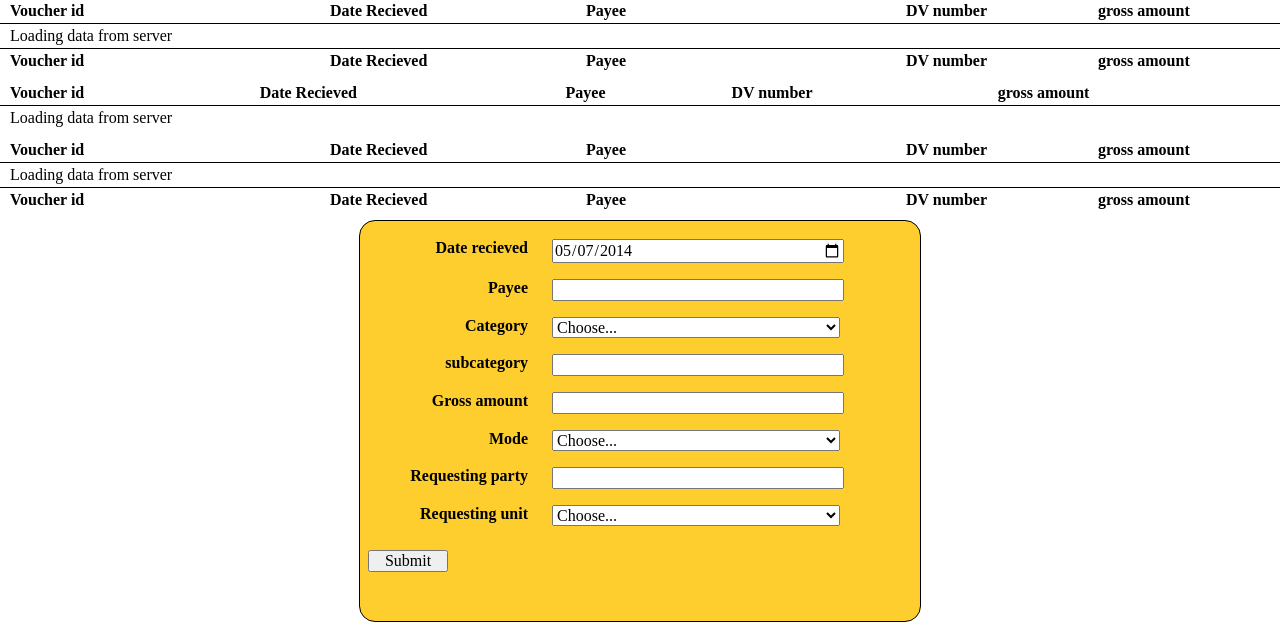
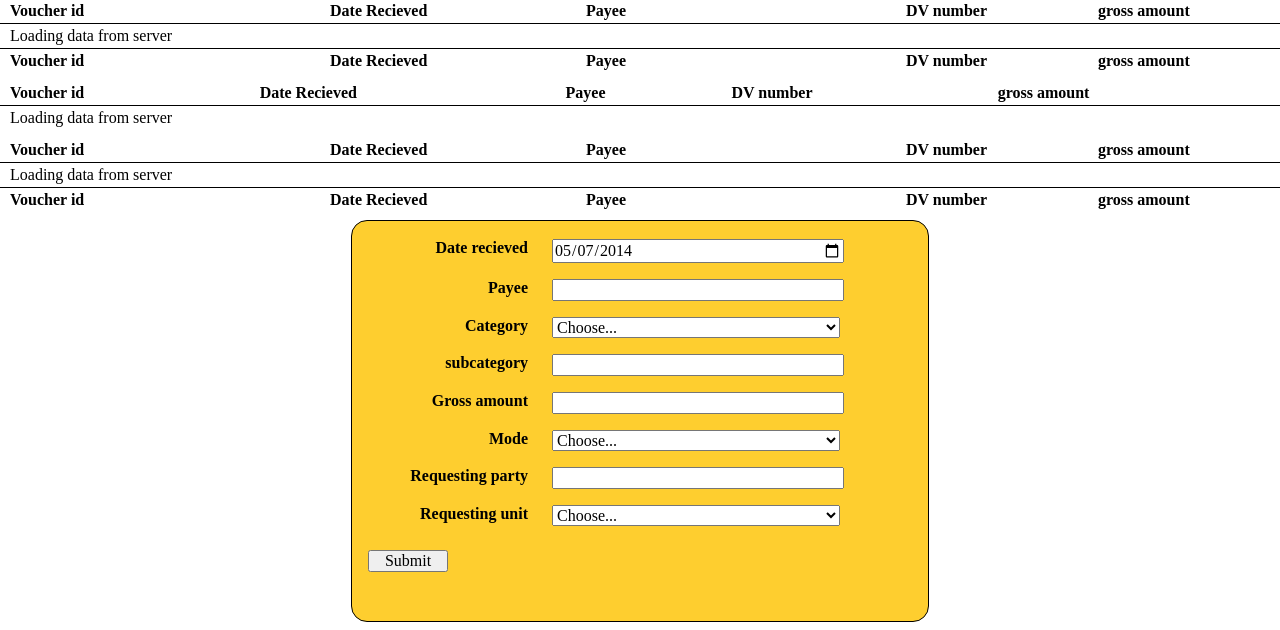
Before and after one commit to jevansugue/Disbursement, a PHP site: page / in a window 1280 px wide. Shown: the part 215-845 px from the top of the page. Run offline with PHP 8.4, Linux system fonts and the light colour scheme; some libraries are stand-ins or nearby versions.

Commit message:
patch sa UI :3

```diff
--- a/css/forms.css
+++ b/css/forms.css
@@ -7,6 +7,7 @@
 	width: 35em;
 	position: relative;
 	margin: 0 auto;
+	padding: 0 .5em;
 }
 
 #encode-red
--- a/css/index.css
+++ b/css/index.css
@@ -313,20 +313,27 @@ input.res
 }
 
 
-#buttonsArea
+#buttonsArea, #submitArea
 {
-
-
-	width: 20em;
+	width: 10em;
 	text-align: center;
 	border: 1px solid black;
 	display: inline-block;
-	margin-top: 5em;
+
 	float: right;
 	border-radius: .5em;
 	background-color: #feeebd;
 
 }
+
+#buttonsArea
+{
+	margin-top: 5em;
+	width: 20em;
+
+}
+
+
 
 #encode-red
 {
```
